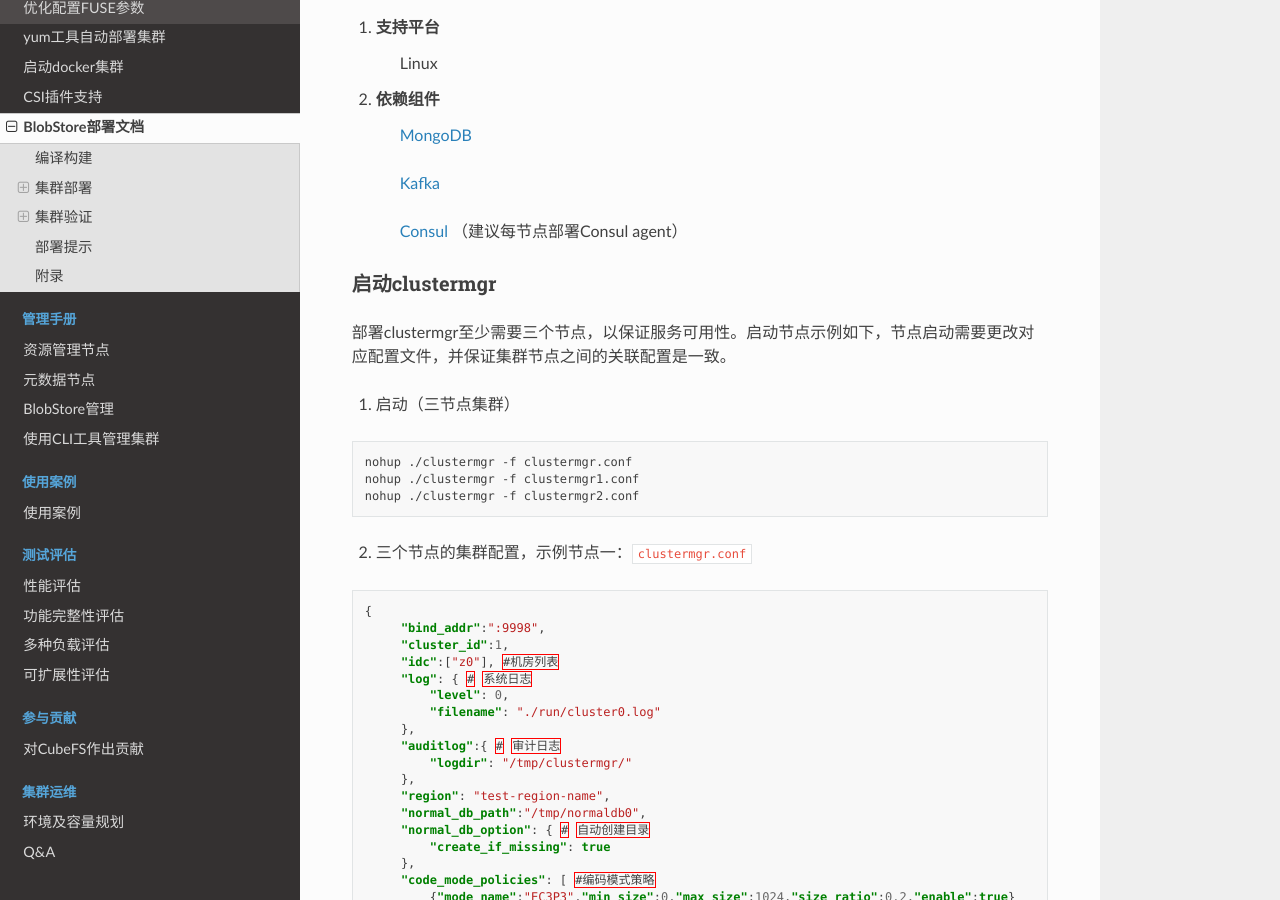
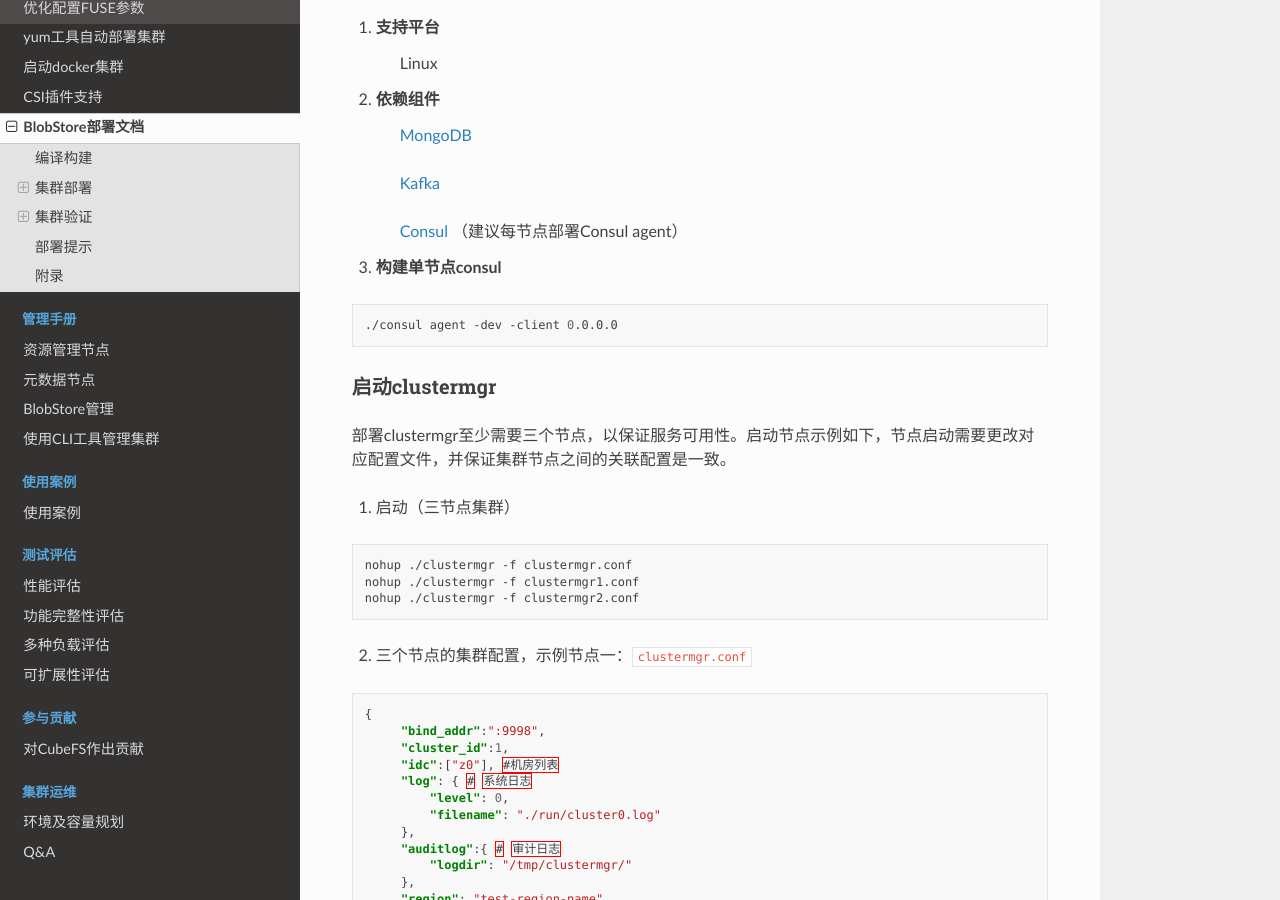
Before and after one commit to cubefs/docs-zh, a Sphinx documentation site: the page built from docs/source/user-guide/blobstore.rst, in a window 1280 px wide and 900 px high, scrolled down 777 px. Built offline with Sphinx 7.4.7 and the Read the Docs theme 2.0.0, drawn with Linux system fonts in a browser that asks for light colours.

Commit message:
docs(docs): change the doc for building blobstore
Signed-off-by: JasonHu520 <hastyjsaon500@gmail.com>

```diff
--- a/docs/source/user-guide/blobstore.rst
+++ b/docs/source/user-guide/blobstore.rst
@@ -43,6 +43,12 @@ BlobStore部署文档
     `Kafka <https://kafka.apache.org/documentation/#basic_ops>`_
 
     `Consul <https://learn.hashicorp.com/tutorials/consul/get-started-install?in=consul/getting-started>`_ （建议每节点部署Consul agent）
+
+3. **构建单节点consul**
+
+.. code-block:: bash
+
+   ./consul agent -dev -client 0.0.0.0
 
 启动clustermgr
 ::::::::::::::
```
